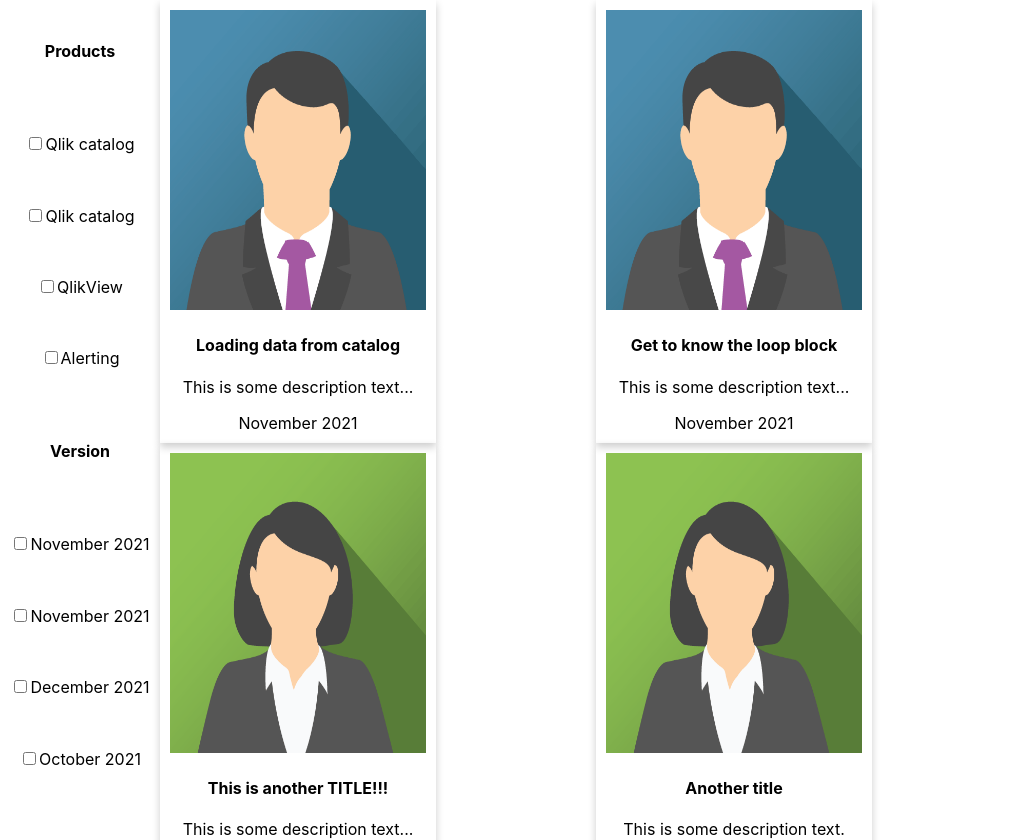
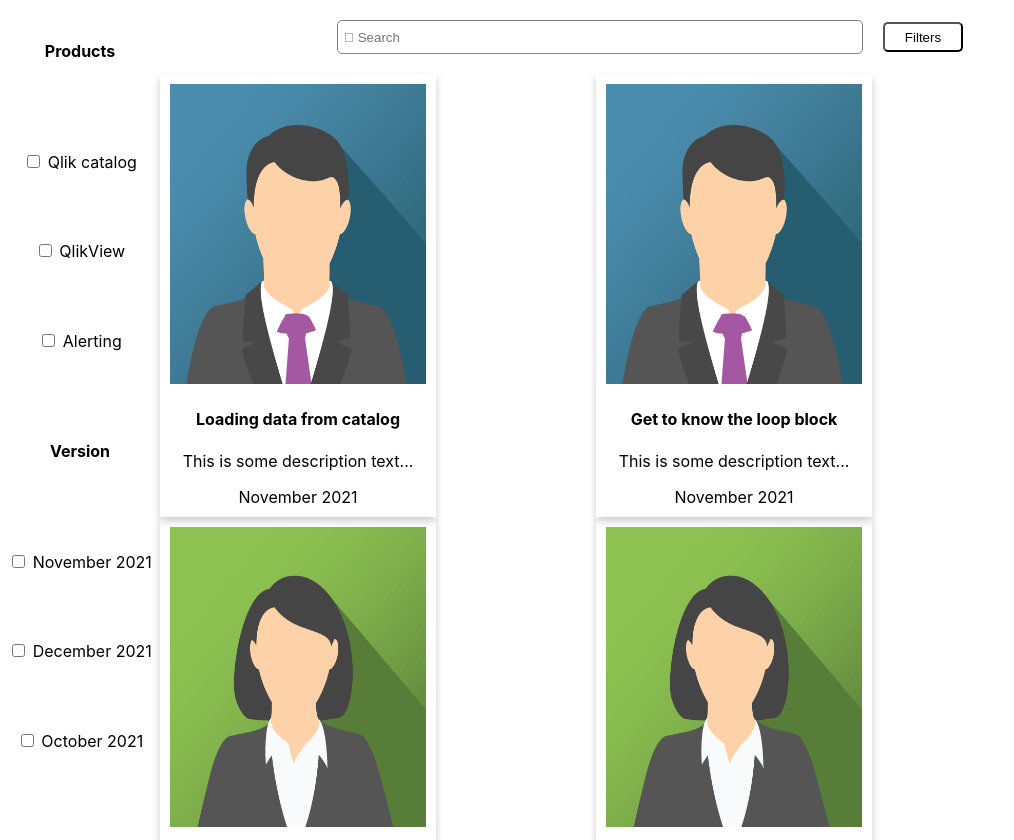
Before and after one commit to dmlfahfn/filtering-frontend, a React (Create React App) app: page / in a window 1280 px wide. Shown: the top 840 px of the page, without its empty margins (0-1014 px from the left). Built offline with nearby package versions, Linux system fonts and the light colour scheme.

Commit message:
unique val added

```diff
--- a/public/index.html
+++ b/public/index.html
@@ -3,6 +3,7 @@
   <head>
     <meta charset="utf-8" />
     <link rel="icon" href="%PUBLIC_URL%/favicon.ico" />
+    <link href="https://cdnjs.cloudflare.com/ajax/libs/font-awesome/4.7.0/css/font-awesome.min.css" rel="stylesheet"/>
     <meta name="viewport" content="width=device-width, initial-scale=1" />
     <meta name="theme-color" content="#000000" />
     <meta
--- a/src/App.css
+++ b/src/App.css
@@ -32,3 +32,20 @@
   overflow-x: hidden;
   padding-top: 20px;
 }
+
+.search-container input {
+  border: 1px solid grey;
+  border-radius: 5px;
+  height: 20px;
+  width: 40%;
+  padding: 6px;
+  background-color: white;
+  margin: 20px;
+}
+
+.search-container button {
+  width: 80px;
+  height: 30px;
+  border-radius: 5px;
+  background-color: white;
+}
--- a/src/App.js
+++ b/src/App.js
@@ -1,6 +1,7 @@
 import './App.css';
 import Filter from "./components/Filter";
 import VideoDisplay from "./components/VideoDisplay";
+import Search from "./components/Search";
 import img1 from "./img/img_avatar.png";
 import img2 from "./img/img_avatar2.png";
 
@@ -43,6 +44,7 @@
 
   return (
     <div className="App">
+      <Search />
       <Filter videos={videos}/>
       <VideoDisplay videos={videos}/>
     </div>
--- a/src/components/Filter.js
+++ b/src/components/Filter.js
@@ -1,22 +1,27 @@
-import React from "react";
+import React,  {useState} from "react";
 
 const Filter = ({videos}) => {
 
 
+    const uniqueProducts = [...new Set(videos.map(item => item.product))];
+
+    const uniqueVersions = [...new Set(videos.map(item => item.version))];
+
+
+    // const [checked, setChecked] = useState(false)
+
     return (
         <div className="filter-container">
             <h4>Products</h4>
-            {videos.map(filter => (
-                <div key={filter.id}>
-                    <input type="checkbox" name={filter.product} />
-                    <label htmlFor={filter.product}>{filter.product}</label>
+            {uniqueProducts.map(filter => (
+                <div key={filter}>
+                    <input type="checkbox" name={filter} /> {filter}
                 </div>
             ))}
             <h4>Version</h4>
-            {videos.map(filter => (
-                <div key={filter.id}>
-                    <input type="checkbox" name={filter.version} />
-                    <label htmlFor={filter.version}>{filter.version}</label>
+            {uniqueVersions.map(filter => (
+                <div key={filter}>
+                    <input type="checkbox" name={filter} /> {filter}
                 </div>
             ))}
         </div>
--- /dev/null
+++ b/src/components/Search.js
@@ -0,0 +1,14 @@
+import React from "react";
+
+const Search = () => {
+
+
+    return (
+        <div className="search-container">
+            <input type="text" placeholder="&#xF002; Search"/>
+            <button>Filters</button>
+        </div>
+    )
+}
+
+export default Search;
```
